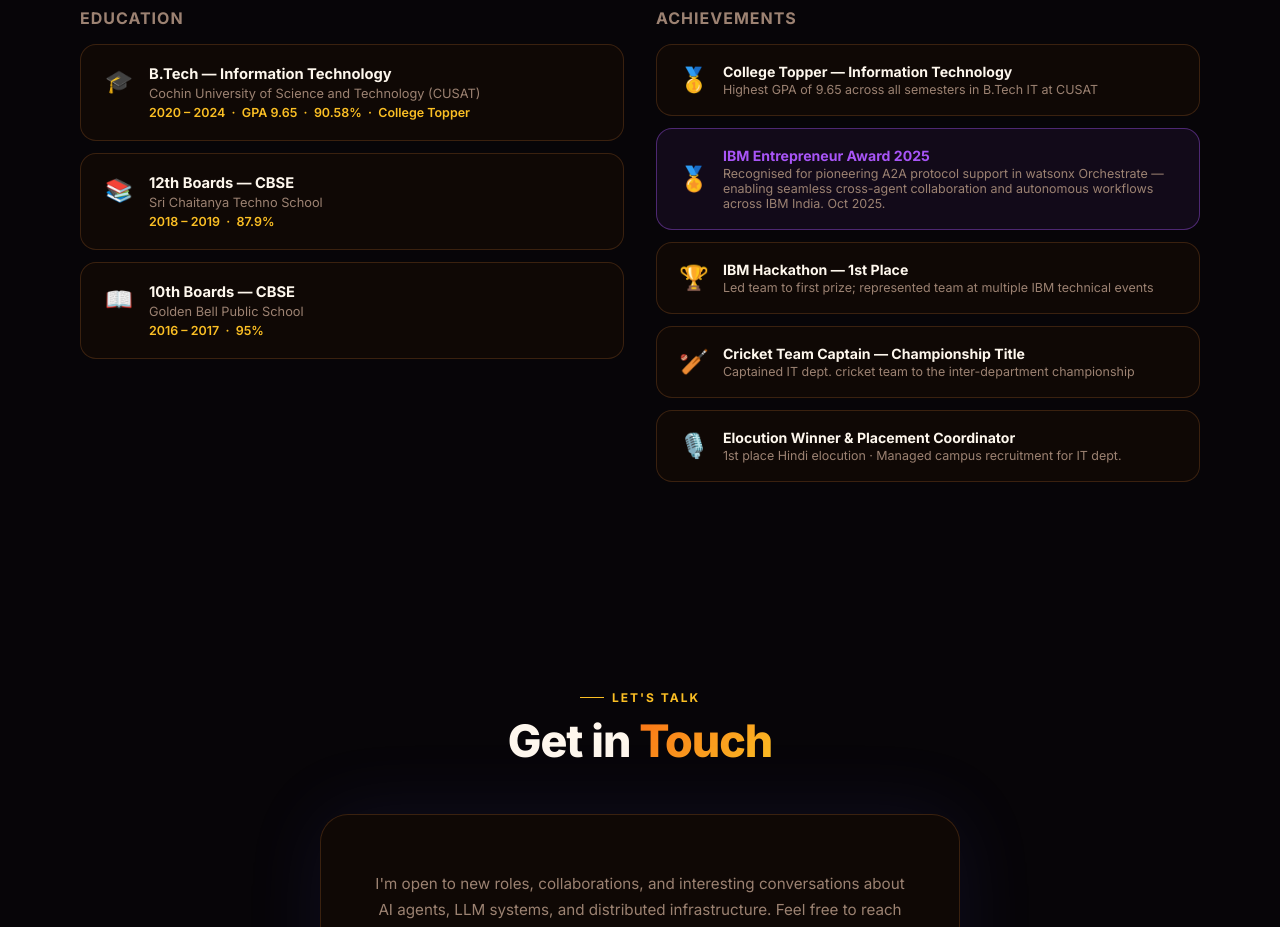
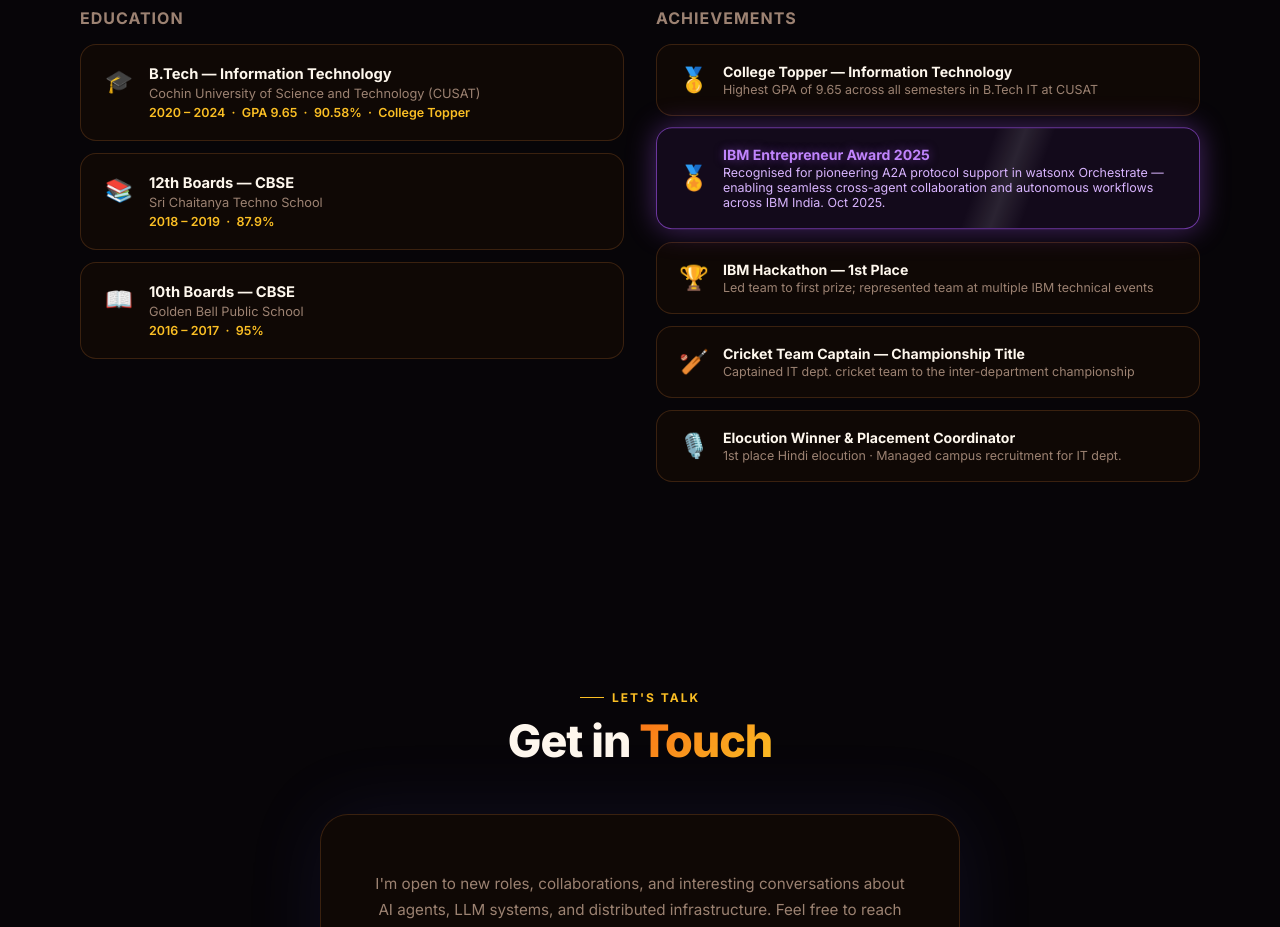
Before and after one commit to keshavraj77/Portfolio, a plain HTML site: page index.html in a window 1280 px wide. Shown: the part 5800-6727 px from the top of the page. Drawn offline with nearby package versions, Linux system fonts and the light colour scheme; animation ran at ten frames a second.

Commit message:
special effects for Ibm award section

```diff
--- a/index.html
+++ b/index.html
@@ -557,6 +557,33 @@
     .ach-icon { font-size: 1.5rem; flex-shrink: 0; }
     .ach-title { font-size: 0.88rem; font-weight: 700; margin-bottom: 2px; }
     .ach-desc { font-size: 0.78rem; color: var(--muted); }
+
+    .highlight-award {
+      position: relative;
+      border-color: rgba(168,85,247,0.6) !important;
+      background: rgba(168,85,247,0.08) !important;
+      animation: award-pulse 2.2s ease-in-out infinite alternate, award-levitate 3s ease-in-out infinite alternate;
+    }
+    .highlight-award::after {
+      content: ''; position: absolute; top: 0; left: -100px; width: 60px; height: 100%;
+      background: linear-gradient(90deg, transparent, rgba(255,255,255,0.1), transparent);
+      transform: skewX(-20deg);
+      animation: award-shine 4s infinite;
+      pointer-events: none;
+    }
+    @keyframes award-pulse {
+      0% { box-shadow: 0 0 10px rgba(168,85,247,0.1); }
+      100% { box-shadow: 0 0 30px rgba(168,85,247,0.4); border-color: rgba(168,85,247,0.8) !important; }
+    }
+    @keyframes award-levitate {
+      0% { transform: translateY(0); }
+      100% { transform: translateY(-4px); }
+    }
+    @keyframes award-shine {
+      0%, 60% { left: -100px; }
+      100% { left: 120%; }
+    }
+
 
     /* ── CONTACT ── */
     #contact { text-align: center; }
@@ -1242,11 +1269,11 @@
             <div class="ach-desc">Highest GPA of 9.65 across all semesters in B.Tech IT at CUSAT</div>
           </div>
         </div>
-        <div class="ach-card" style="border-color:rgba(168,85,247,0.4);background:rgba(168,85,247,0.07);">
-          <div class="ach-icon">🏅</div>
-          <div>
-            <div class="ach-title" style="color:#a855f7;">IBM Entrepreneur Award 2025</div>
-            <div class="ach-desc">Recognised for pioneering A2A protocol support in watsonx Orchestrate — enabling seamless cross-agent collaboration and autonomous workflows across IBM India. Oct 2025.</div>
+        <div class="ach-card highlight-award" style="overflow: hidden;">
+          <div class="ach-icon" style="position:relative; z-index:1;">🏅</div>
+          <div style="position:relative; z-index:1;">
+            <div class="ach-title" style="color:#c084fc; text-shadow: 0 0 10px rgba(168,85,247,0.5);">IBM Entrepreneur Award 2025</div>
+            <div class="ach-desc" style="color:#d8b4fe;">Recognised for pioneering A2A protocol support in watsonx Orchestrate — enabling seamless cross-agent collaboration and autonomous workflows across IBM India. Oct 2025.</div>
           </div>
         </div>
         <div class="ach-card">
```
